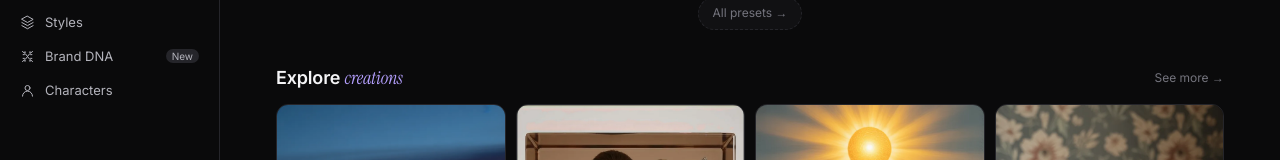
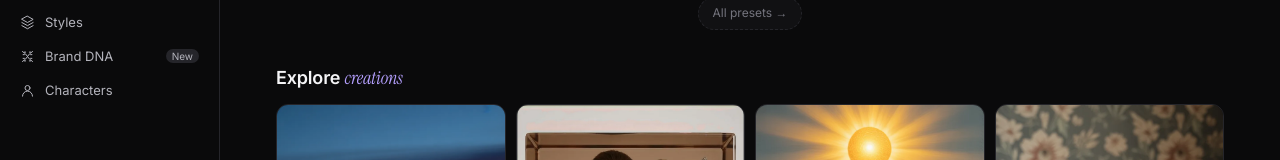
Before and after one commit to oneeyekeh/ideogram-brand-dna, a Next.js app: page / in a window 1280 px wide. Shown: the part 326-486 px from the top of the page. Built offline with nearby package versions, Linux system fonts and the light colour scheme.

Commit message:
Remove useless 'See more' button from explore gallery
https://claude.ai/code/session_016U5yvenHLSzkphHgNma9pG

```diff
--- a/app/page.tsx
+++ b/app/page.tsx
@@ -532,7 +532,6 @@ function ExploreGallery() {
     <div style={{marginTop:32}}>
       <div className="sec-head" style={{marginTop:0,marginBottom:14}}>
         <h2>Explore <em>creations</em></h2>
-        <button className="more">See more →</button>
       </div>
       <div className="explore-gallery-grid">
         {GALLERY_IMAGES.map((name, i)=>(
```
